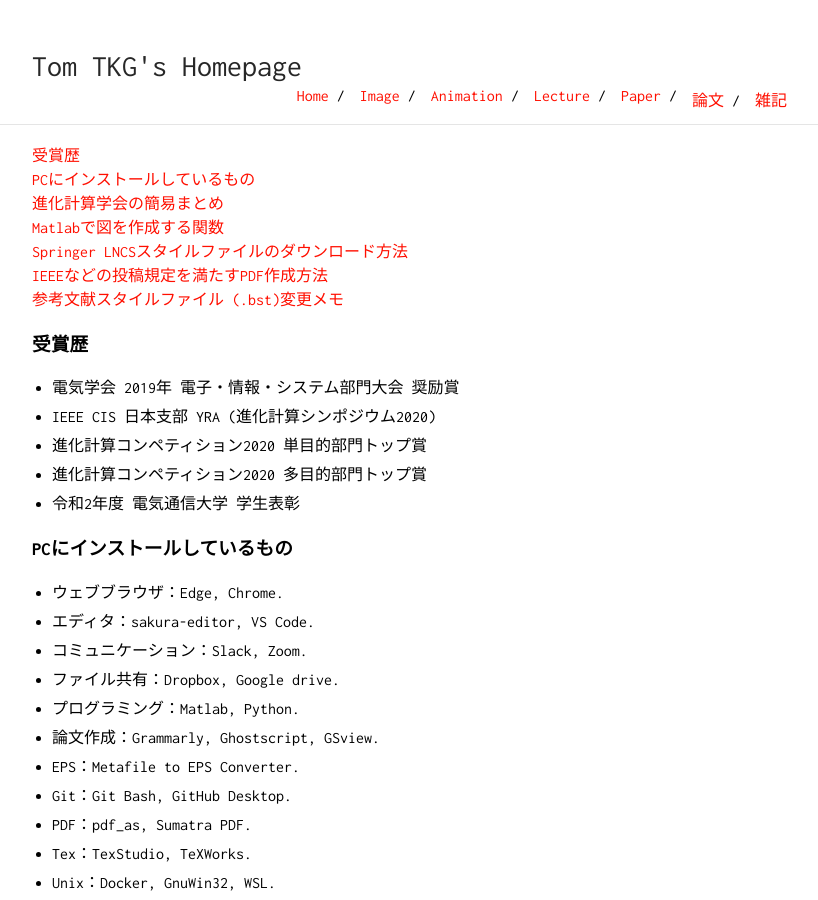
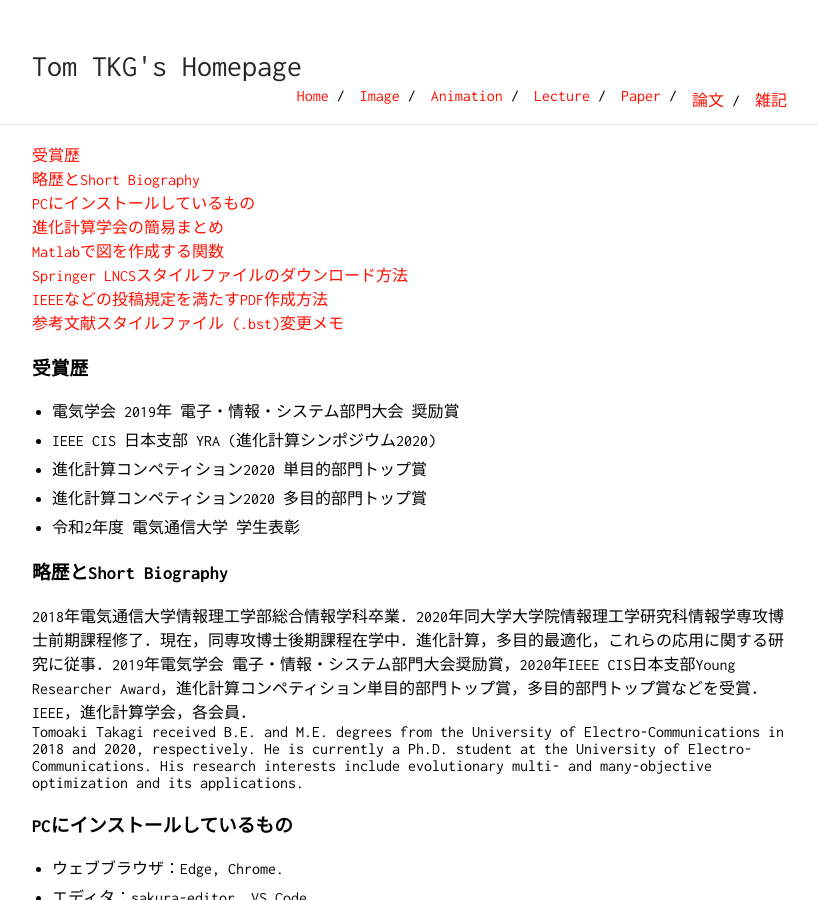
Before and after one commit to tomtkg/tomtkg.github.io, a Jekyll site: the page built from memo.md, in a window 1280 px wide and 900 px high. Shown: the whole window, without its empty margins (228-1046 px from the left). Built offline with Jekyll 4.4.1, drawn with Linux system fonts in a browser that asks for light colours; some of the changed text lies outside the part shown.

Commit message:
Update memo.md

```diff
--- a/memo.md
+++ b/memo.md
@@ -4,6 +4,7 @@ title: Tom TKG's Homepage
 ---
 
 [受賞歴](#受賞歴)
+[略歴とShort Biography](#略歴とShort-Biography)
 [PCにインストールしているもの](#pcにインストールしているもの)
 [進化計算学会の簡易まとめ](#進化計算学会の簡易まとめ)
 [Matlabで図を作成する関数](#matlabで図を作成する関数)
@@ -17,6 +18,10 @@ title: Tom TKG's Homepage
 - 進化計算コンペティション2020 単目的部門トップ賞
 - 進化計算コンペティション2020 多目的部門トップ賞
 - 令和2年度 電気通信大学 学生表彰
+
+### 略歴とShort Biography
+2018年電気通信大学情報理工学部総合情報学科卒業．2020年同大学大学院情報理工学研究科情報学専攻博士前期課程修了．現在，同専攻博士後期課程在学中．進化計算，多目的最適化，これらの応用に関する研究に従事．2019年電気学会 電子・情報・システム部門大会奨励賞，2020年IEEE CIS日本支部Young Researcher Award，進化計算コンペティション単目的部門トップ賞，多目的部門トップ賞などを受賞．IEEE，進化計算学会，各会員．
+Tomoaki Takagi received B.E. and M.E. degrees from the University of Electro-Communications in 2018 and 2020, respectively. He is currently a Ph.D. student at the University of Electro-Communications. His research interests include evolutionary multi- and many-objective optimization and its applications.
 
 ### PCにインストールしているもの
 - ウェブブラウザ：Edge, Chrome.
```
Also changed, not shown: other parts of memo.md (+1 -1 lines).
